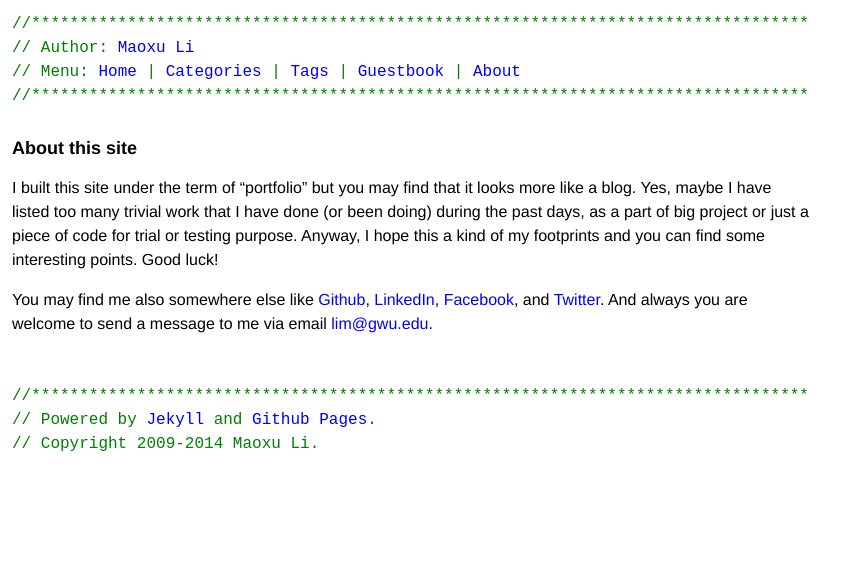
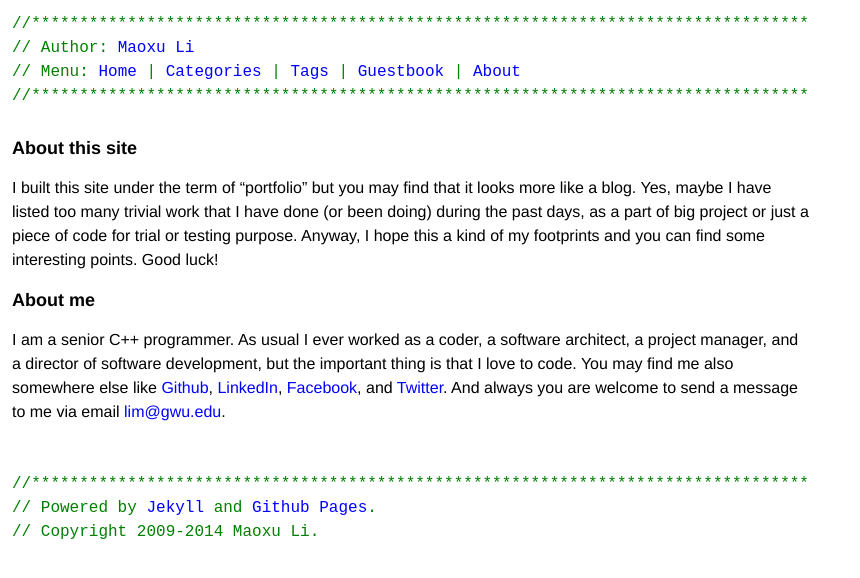
Before and after one commit to maoxuli/portfolio.maoxuli.com, a Jekyll site: the page built from about/index.md, in a window 1280 px wide. Shown: the top 578 px of the page, without its empty margins (0-860 px from the left). Built offline with Jekyll 4.4.1, drawn with Linux system fonts in a browser that asks for light colours; Markdown is read by kramdown in place of the engine named in the settings.

Commit message:
About page correction

```diff
--- a/about/index.md
+++ b/about/index.md
@@ -7,4 +7,6 @@ title: About
 
 I built this site under the term of "portfolio" but you may find that it looks more like a blog. Yes, maybe I have listed too many trivial work that I have done (or been doing) during the past days, as a part of big project or just a piece of code for trial or testing purpose. Anyway, I hope this a kind of my footprints and you can find some interesting points. Good luck!
 
-You may find me also somewhere else like <a href="https://github.com/maoxuli">Github</a>, <a href="http://linkedin.com/maoxuli">LinkedIn</a>, <a href="http://facebook.com/maoxuli">Facebook</a>, and <a href="http://twitter.com/maoxuli">Twitter</a>. And always you are welcome to send a message to me via email <a href="#">lim@gwu.edu</a>.
+<h1>About me</h1>
+
+I am a senior C++ programmer. As usual I ever worked as a coder, a software architect, a project manager, and a director of software development, but the important thing is that I love to code. You may find me also somewhere else like <a href="https://github.com/maoxuli">Github</a>, <a href="http://linkedin.com/maoxuli">LinkedIn</a>, <a href="http://facebook.com/maoxuli">Facebook</a>, and <a href="http://twitter.com/maoxuli">Twitter</a>. And always you are welcome to send a message to me via email <a href="#">lim@gwu.edu</a>.
```
